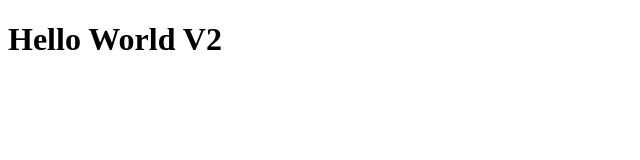
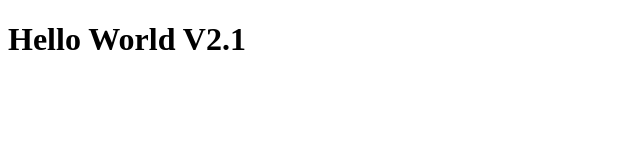
Before and after one commit to bhaveshratan/ci-cd-tutorial, a plain HTML site: page index.html in a window 1280 px wide. Shown: the full height of the page, 0-640 px from the left. Drawn offline with Linux system fonts and the light colour scheme.

Commit message:
second commint version

```diff
--- a/index.html
+++ b/index.html
@@ -6,6 +6,6 @@
     <title>Document</title>
 </head>
 <body>
-    <h1> Hello World V2</h1>
+    <h1> Hello World V2.1</h1>
 </body>
 </html>
```
